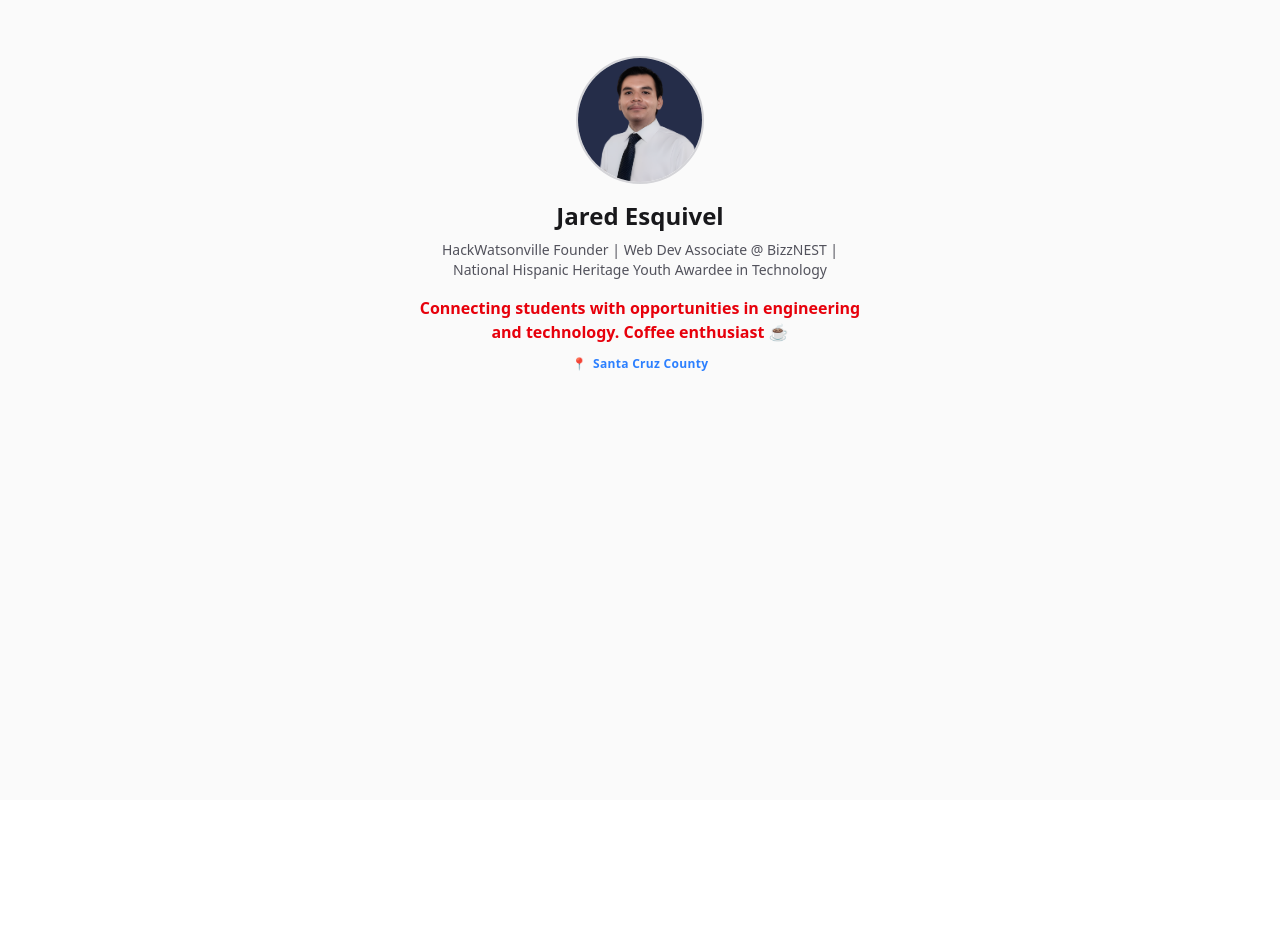
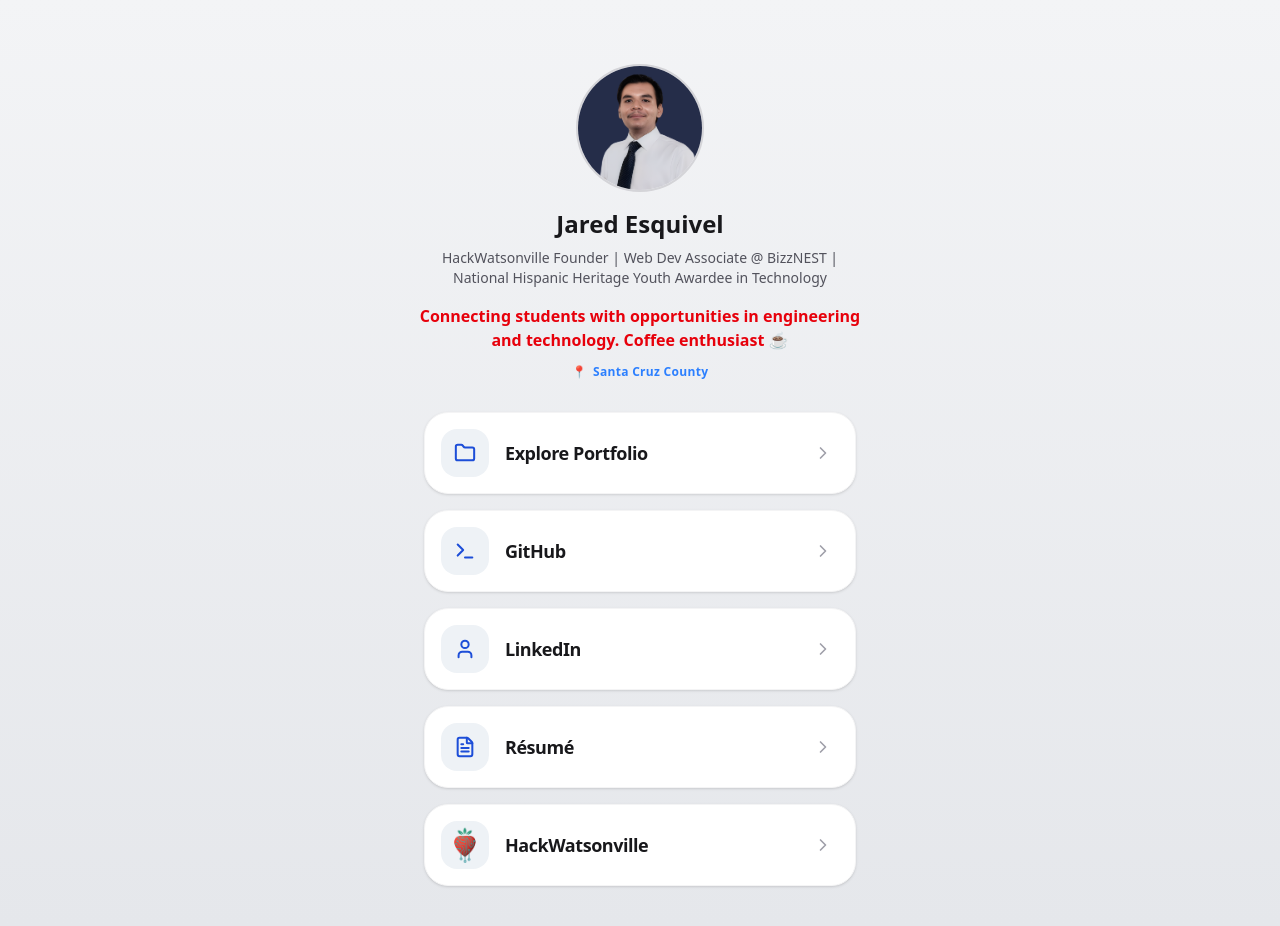
Before and after one commit to jared-esquivel/bizznest-senior-assessment, a React (Vite) app: page / in a window 1280 px wide. Before the commit the page ends 800 px from the top, so only its background shows below. Built offline with nearby package versions, Linux system fonts and the light colour scheme.

Commit message:
feat(button): implement light theme layout with dynamic vector rendering

```diff
--- a/package.json
+++ b/package.json
@@ -10,6 +10,7 @@
     "preview": "vite preview"
   },
   "dependencies": {
+    "lucide-react": "^1.16.0",
     "react": "^19.2.6",
     "react-dom": "^19.2.6"
   },
--- a/src/App.jsx
+++ b/src/App.jsx
@@ -1,20 +1,45 @@
 import React from "react";
 import "./App.css";
 import ProfileAvatar from "./componets/ProfileAvatar.jsx";
+import LinkButton from "./componets/LinkButton.jsx";
+import { Terminal, User, FileText, Folder } from "lucide-react";
+
+import HackWatsonvilleLogo from "./assets/hackwatsonville-logo.png";
 
 function App() {
+  const linksData = [
+    {
+      title: "Explore Portfolio",
+      url: "https://jared-esquivel.github.io/Jared-Esquivel-s-Portfolio-/",
+      IconComponent: Folder,
+    },
+    {
+      title: "GitHub",
+      url: "https://github.com/jared-esquivel",
+      IconComponent: Terminal,
+    },
+    {
+      title: "LinkedIn",
+      url: "https://www.linkedin.com/in/jared-esquivel-0a699632a/",
+      IconComponent: User,
+    },
+    {
+      title: "Résumé",
+      url: "https://docs.google.com/document/d/1xftrHe08N7Z4mA4a2XI278PutR-lzjn4/edit?usp=sharing&ouid=103862160462904518417&rtpof=true&sd=true",
+      IconComponent: FileText,
+    },
+    {
+      title: "HackWatsonville",
+      url: "https://jared-esquivel.github.io/hackwatsonville-site/", // Or your preferred landing page
+      IconComponent: HackWatsonvilleLogo, // 2. Pass the imported image path straight in!
+    },
+  ];
+
   return (
-    // min-h-screen covers full height, bg changes backdrop, p-4 gives space around edges
-
-    <div className="min-h-screen bg-zinc-50 p-4 flex flex-col items-center">
-      {/* Max width limits this container to 480px (typical mobile width) even on desktop */}
-
+    <div className="min-h-screen bg-gradient-to-b from-[#f3f4f6] to-[#e5e7eb] p-6 flex flex-col items-center">
       <div className="w-full max-w-md flex flex-col items-center text-center mt-10">
-        {/* 01: Profile Section */}
-
         <header className="mb-8 w-full flex flex-col items-center">
           <ProfileAvatar />
-
           <h1 className="text-2xl font-bold mt-4 text-zinc-900">
             Jared Esquivel
           </h1>
@@ -22,23 +47,26 @@
             HackWatsonville Founder | Web Dev Associate @ BizzNEST | National
             Hispanic Heritage Youth Awardee in Technology
           </p>
-
           <p className="text-red-600 font-bold pt-4">
             Connecting students with opportunities in engineering and
             technology. Coffee enthusiast ☕
           </p>
-
-          {/* Our Location Section */}
-
           <div className="flex items-center gap-1.5 mt-3 text-blue-500 font-bold text-xs tracking-wide ">
             <span>📍</span>
             <span>Santa Cruz County</span>
           </div>
         </header>
 
-        {/* 02: Link List Section */}
-
-        <main className="w-full">{/* Links will go here */}</main>
+        <main className="w-full px-2">
+          {linksData.map((link, index) => (
+            <LinkButton
+              key={index}
+              title={link.title}
+              url={link.url}
+              IconComponent={link.IconComponent}
+            />
+          ))}
+        </main>
       </div>
     </div>
   );
--- /dev/null
+++ b/src/componets/LinkButton.jsx
@@ -0,0 +1,56 @@
+import React from "react";
+
+function LinkButton({ title, url, IconComponent }) {
+  // Check if IconComponent is a string (like an image source path)
+  const isImageIcon = typeof IconComponent === "string";
+
+  return (
+    <a
+      href={url}
+      target="_blank"
+      rel="noopener noreferrer"
+      className="group flex items-center justify-between w-full p-4 mb-4 bg-white hover:bg-zinc-50 border border-zinc-100 rounded-[24px] transition-all duration-200 shadow-sm text-left"
+    >
+      <div className="flex items-center gap-4">
+        {IconComponent && (
+          <div className="w-12 h-12 shrink-0 bg-[#eef2f6] group-hover:bg-[#e2e8f0] rounded-[16px] flex items-center justify-center text-[#1d4ed8] transition-colors duration-200 overflow-hidden">
+            {isImageIcon ? (
+              // If it's a string path, render the image logo cropped cleanly
+              <img
+                src={IconComponent}
+                alt={`${title} logo`}
+                className="w-full h-full object-cover"
+              />
+            ) : (
+              // Otherwise, render the standard Lucide React component
+              <IconComponent size={22} strokeWidth={2.2} />
+            )}
+          </div>
+        )}
+
+        <span className="font-bold text-zinc-900 text-lg tracking-tight">
+          {title}
+        </span>
+      </div>
+
+      <div className="text-zinc-400 group-hover:text-zinc-600 transition-colors duration-200 pr-2">
+        <svg
+          xmlns="http://www.w3.org/2000/svg"
+          fill="none"
+          viewBox="0 0 24 24"
+          strokeWidth={2.5}
+          stroke="currentColor"
+          className="w-4 h-4"
+        >
+          <path
+            strokeLinecap="round"
+            strokeLinejoin="round"
+            d="M8.25 4.5l7.5 7.5-7.5 7.5"
+          />
+        </svg>
+      </div>
+    </a>
+  );
+}
+
+export default LinkButton;
```
Also changed, not shown: src/assets/hackwatsonville-logo.png (added), 1 other file (tests, documents, lock files or other folders).
